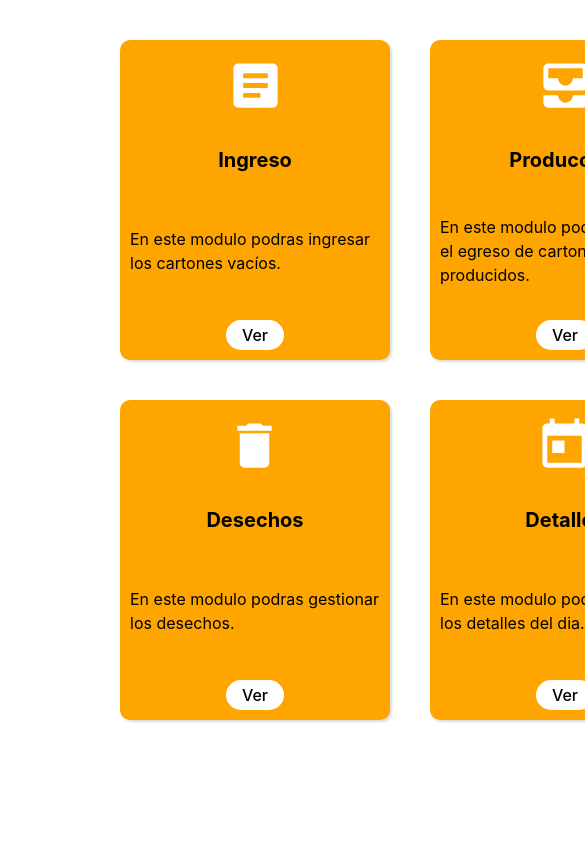
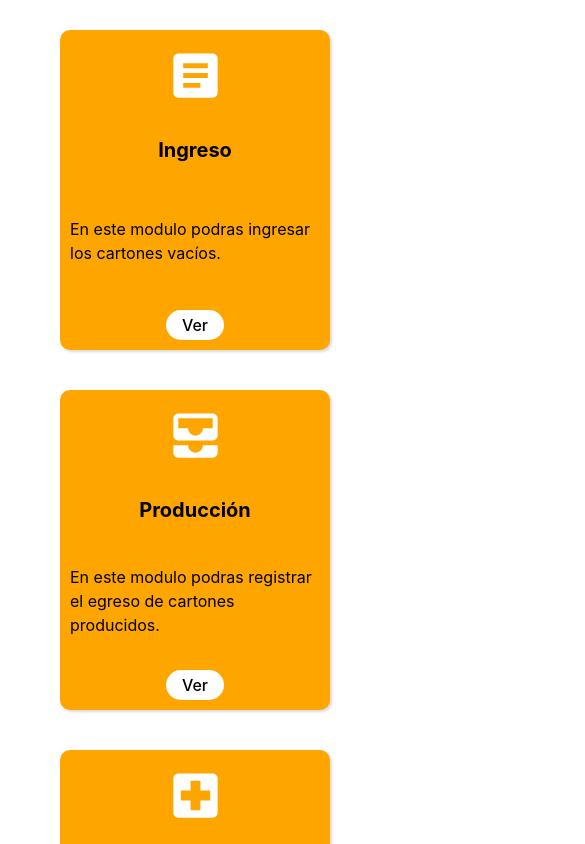
Before and after one commit to LucianoMassa98/Frontend-YemasDelSol, a React (Vite) app: page /productionmenu in a window 390 px wide. Shown: the top 844 px of the page, 585 px wide, since content can reach past the window. Built offline with nearby package versions, Linux system fonts and the light colour scheme; no server answers; the HTML template or start-up script is replaced by a standard one.

Commit message:
cambio de estilos a production-menu

```diff
--- /dev/null
+++ b/src/common-produccion/linkcard.css
@@ -0,0 +1,59 @@
+.l-c-principaldiv{
+    display: flex;
+    flex-direction: column;
+   justify-content: space-between;
+    align-items: center;
+    width: 250px;
+    height: 300px;
+
+    border-width: 1px;
+    background: linear-gradient(to bottom, #4DAAC3, #BEF0EF);
+    border-radius: 10px;
+    box-shadow: rgba(0, 0, 0, 0.15) 1.95px 1.95px 2.6px;
+    padding: 10px;
+}
+.l-c-icon{
+    color: white;
+
+}
+.l-c-middiv{
+    font-size: 28px;
+    color: black;
+}
+
+
+.l-c-title{
+    left: 4px;
+    font-size: 20px;
+}
+
+.l-c-children{
+    text-align: left;
+    font-size: 16px;
+    color: black
+}
+
+.link-container {
+    display: inline-block;
+    padding: 3px 16px;
+    border-radius: 20px;
+    background-color: orange;
+    color: black;
+    text-decoration: none;
+    cursor: pointer;
+    transition: background-color 0.3s;
+  }
+
+  .link-container:hover {
+    background-color: white;
+    color: rgb(14, 11, 11);
+
+  }
+
+
+  @media (max-width: 768px) {
+    .l-c-principaldiv {
+        display: flex;
+      flex-direction: column;
+    }
+  }
--- /dev/null
+++ b/src/common-produccion/linkcard.jsx
@@ -0,0 +1,17 @@
+import { Link } from "react-router-dom";
+import "./linkcard.css";
+
+export const LinkCard = ({ title, icon, children, href }) => {
+  return (
+    <div className="l-c-principaldiv">
+        <div className="l-c-middiv">
+          <span className="l-c-icon" style={{ fontSize: "59px" }}>{icon}</span>
+          <h1 className="l-c-title">{title}</h1>
+        </div>
+        <div className="l-c-children">{children}</div>
+        <Link
+        className="link-container"
+         to={href}>Ver </Link>
+    </div>
+  );
+};
--- a/src/pages/production/production-menu.css
+++ b/src/pages/production/production-menu.css
@@ -11,3 +11,15 @@
     width:100vw;
     min-height: 90vw;
 }
+
+
+
+
+  @media (max-width: 768px) {
+    .p-menu-lc {
+        display: flex;
+      flex-direction: column;
+      align-items: center;
+      padding: 30px;
+    }
+  }
--- a/src/pages/production/production-menu.jsx
+++ b/src/pages/production/production-menu.jsx
@@ -1,4 +1,4 @@
-import { LinkCard } from "../../common/linkcard";
+import { LinkCard } from "../../common-produccion/linkcard";
 import ArticleIcon from "@mui/icons-material/Article";
 import AllInboxIcon from "@mui/icons-material/AllInbox";
 import DeleteIcon from "@mui/icons-material/Delete";
@@ -26,6 +26,7 @@ export const Productionmenu = () => {
             icon={<ArticleIcon sx={{ fontSize: "inherit" }} />}
             title="Ingreso"
             href="/productionmenu/ingreso"
+            className="linkCard-produccion"
           >
             En este modulo podras ingresar los cartones vacíos.
           </LinkCard>
```
